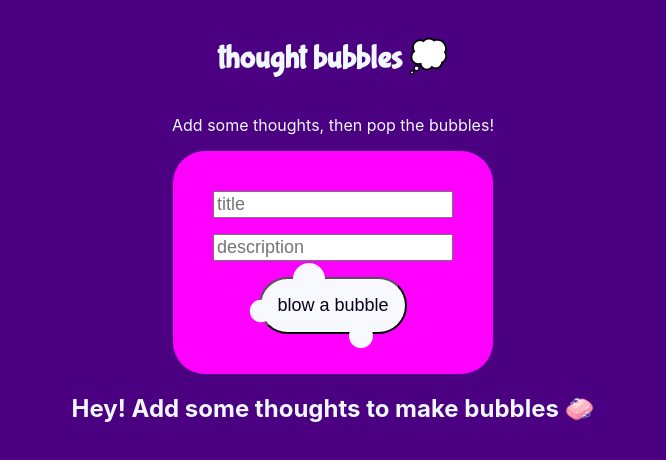
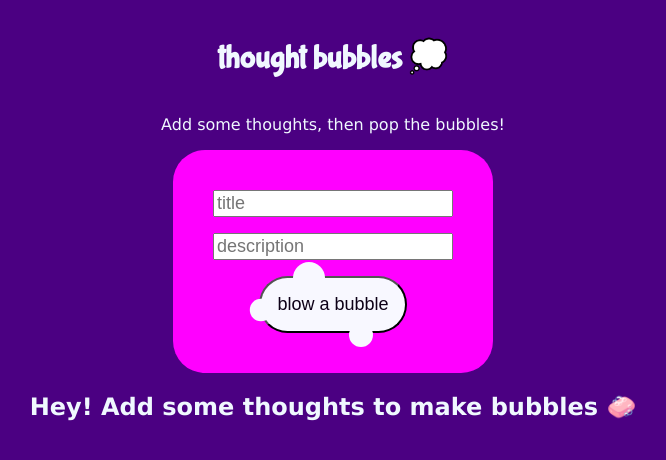
Before and after one commit to nichelicorn/thought-bubbles, a React (Create React App) app: page / in a window 1280 px wide. Shown: the top 460 px of the page, without its empty margins (307-973 px from the left). Built offline with nearby package versions, Linux system fonts and the light colour scheme.

Commit message:
💅 Update font-family

```diff
--- a/src/App.css
+++ b/src/App.css
@@ -3,6 +3,7 @@
 body {
   background-color: indigo;
   color: aliceblue;
+  font-family: Verdana, Geneva, Tahoma, sans-serif;
   margin: auto;
 }
 
--- a/src/index.js
+++ b/src/index.js
@@ -11,7 +11,4 @@ ReactDOM.render(
   document.getElementById('root')
 );
 
-// If you want to start measuring performance in your app, pass a function
-// to log results (for example: reportWebVitals(console.log))
-// or send to an analytics endpoint. Learn more: https://bit.ly/CRA-vitals
 reportWebVitals();
```
Also changed, not shown: 1 other file (tests, documents, lock files or other folders).
